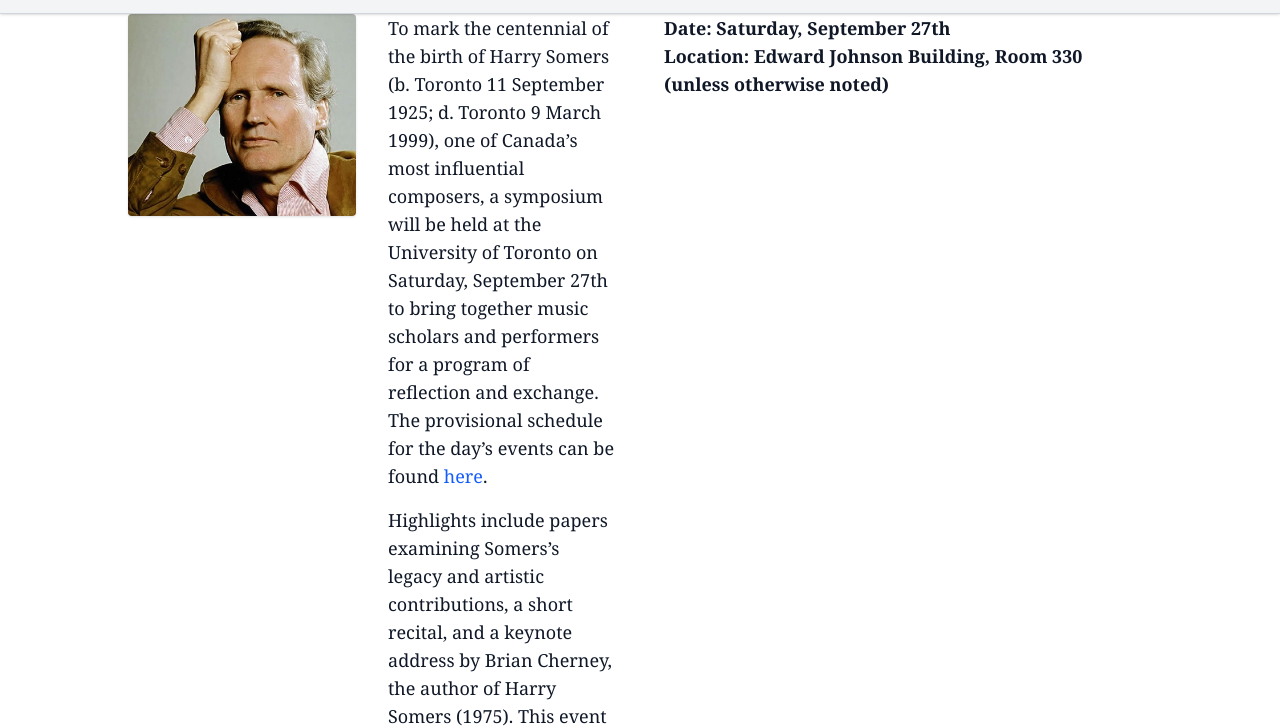
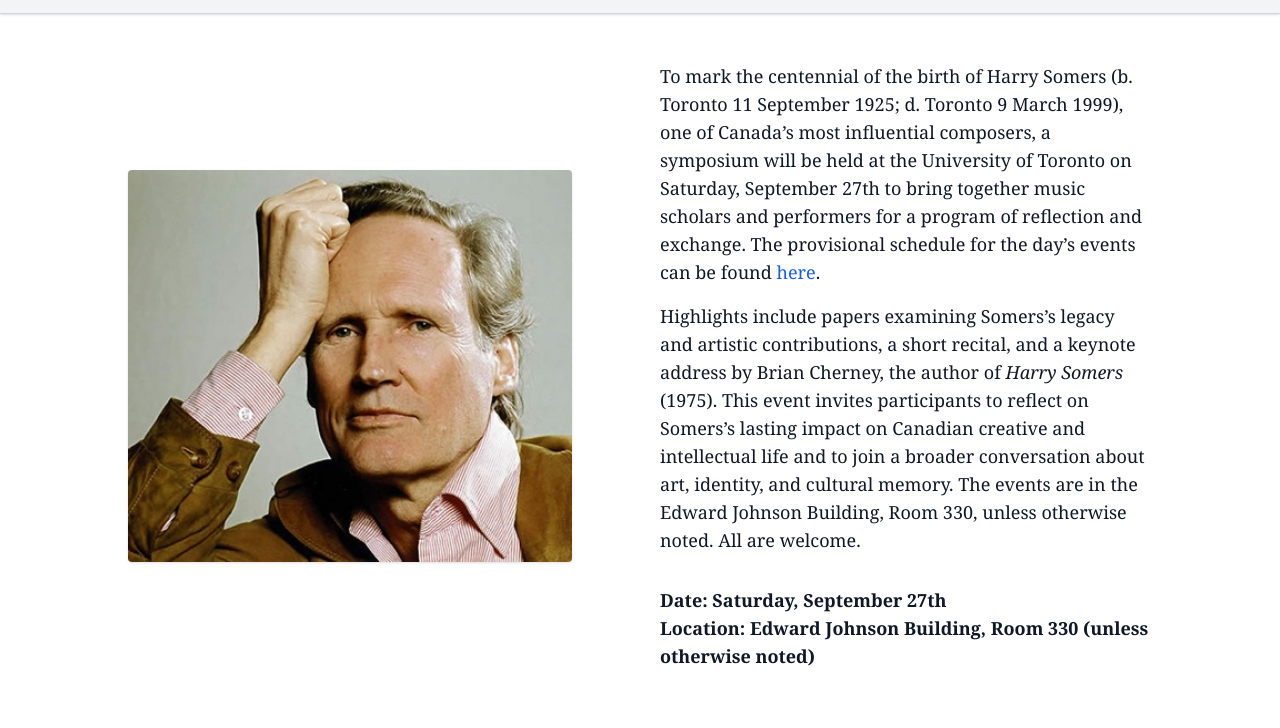
Before and after one commit to amusictheorist/harry-somers-symposium, an Eleventy site: page index.html in a window 1280 px wide. Shown: the part 75-803 px from the top of the page. Built offline with nearby package versions, Linux system fonts and the light colour scheme; Eleventy itself is replaced by a stand-in of ours; files that its build step writes are made by us from their sources.

Commit message:
update home page styles

```diff
--- a/_includes/layout.html
+++ b/_includes/layout.html
@@ -11,7 +11,7 @@
   {%include "header.html" %}
 
   <main class="px-4 sm:px-8 md:px-12 lg:px-20 xl:px-32 space-y-10">
-    <div class="grid grid-cols-1 md:grid-cols-2 gap-12">
+    <div class="grid grid-cols-1 gap-12">
       {{ content }}
     </div>
   </main>
--- a/index.html
+++ b/index.html
@@ -2,27 +2,34 @@
 layout: layout.html
 title: "Harry Somers at 100: Reflections on His Life and Legacy"
 ---
-<section class="flex flex-col md:flex-row gap-8 items-start mb-12">
-  <div class="md:w-1/2">
-    <img src="/public/assets/somersWebsite.jpg" alt="" class="w-full rounded shadow">
+<section class="mb-12 mt-12">
+  <div class="grid md:grid-cols-2 gap-10 items-center">
+    <div class="flex justify-center md:justify-start md:pr-8 lg:pr-12">
+      <img
+        src="/public/assets/somersWebsite.jpg"
+        alt="Harry Somers"
+        class="w-full max-w-sm md:max-w-md lg:max-w-lg rounded shadow object-cover"
+      />
     </div>
 
-  <div class="md:w-1/2">
+    <div class="max-w-xl mx-auto md:mx-0">
       <p class="text-base sm:text-lg mb-4">
         To mark the centennial of the birth of Harry Somers (b. Toronto 11 September 1925; d. Toronto 9 March 1999), one of Canada’s most influential composers, a symposium will be held at the University of Toronto on Saturday, September 27th to bring together music scholars and performers for a program of reflection and exchange. The provisional schedule for the day’s events can be found
         <a href="/schedule" class="text-blue-600 hover:underline">here</a>.
       </p>
       <p class="text-base sm:text-lg mb-4">
-      Highlights include papers examining Somers’s legacy and artistic contributions, a short recital, and a keynote address by Brian Cherney, the author of Harry Somers (1975). This event invites participants to reflect on Somers’s lasting impact on Canadian creative and intellectual life and to join a broader conversation about art, identity, and cultural memory. The events are in the Edward Johnson Building, Room 330, unless otherwise noted. All are welcome.
+        Highlights include papers examining Somers’s legacy and artistic contributions, a short recital, and a keynote address by Brian Cherney, the author of <em>Harry Somers</em> (1975). This event invites participants to reflect on Somers’s lasting impact on Canadian creative and intellectual life and to join a broader conversation about art, identity, and cultural memory. The events are in the Edward Johnson Building, Room 330, unless otherwise noted. All are welcome.
       </p>
-  </div>
-</section>
-<p class="text-base sm:text-lg font-semibold mb-4">
+
+      <p class="text-base sm:text-lg font-semibold mt-8">
         <strong>Date:</strong> Saturday, September 27th<br />
         <strong>Location:</strong> Edward Johnson Building, Room 330 (unless otherwise noted)
       </p>
+    </div>
+  </div>
+</section>
 
-<section>
+<section class="mb-12">
   <h2 class="text-2xl sm:text-3xl font-semibold mb-4">Registration &amp; Tickets</h2>
   <ul class="list-disc list-inside space-y-2 text-base sm:text-lg">
     <li>
@@ -35,6 +42,7 @@ title: "Harry Somers at 100: Reflections on His Life and Legacy"
     </li>
   </ul>
 </section>
+
 <section>
   <h2 class="text-2xl sm:text-3xl font-semibold mb-4">About Harry Somers</h2>
   <p class="text-base sm:text-lg mb-4">
```
Lines whose indentation alone changed are shown as unchanged.
